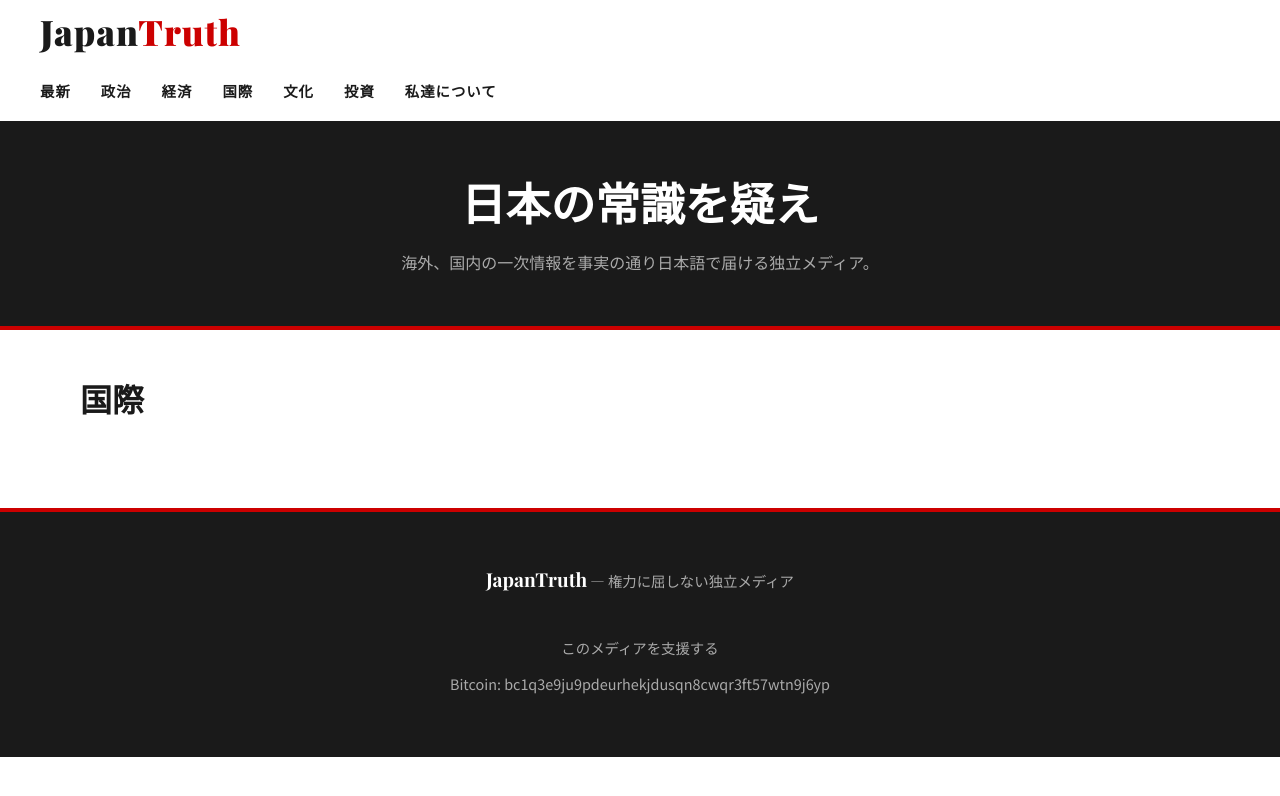
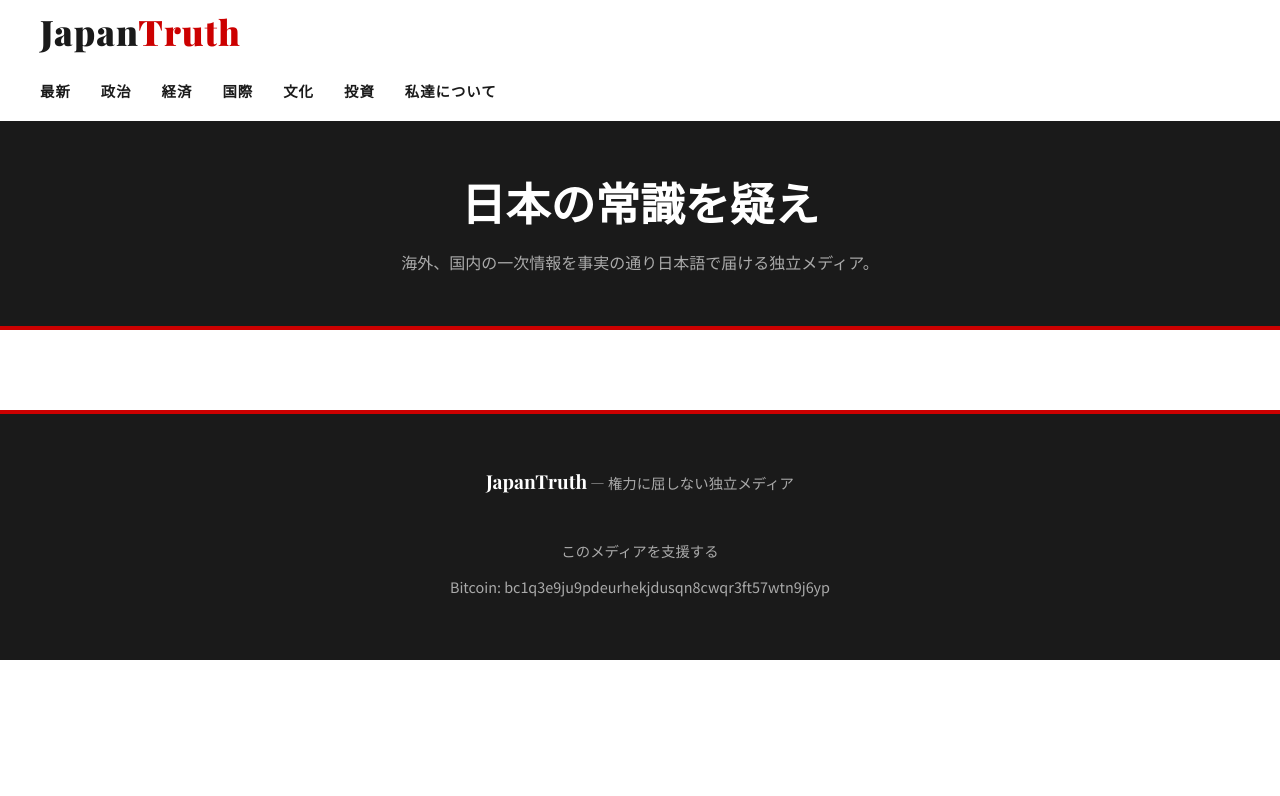
Before and after one commit to JapanTruth/japantruth.github.io, a Jekyll site: the page built from categories/international.md, in a window 1280 px wide. Shown: the top 796 px of the page. Built offline with Jekyll 4.4.1, drawn with Linux system fonts in a browser that asks for light colours.

Commit message:
Update international.md

```diff
--- a/categories/international.md
+++ b/categories/international.md
@@ -4,7 +4,7 @@ title: 国際
 permalink: /categories/international/
 ---
 
-<h1>国際</h1>
+<h1></h1>
 
 {% for post in site.categories.international %}
   <div>
```
